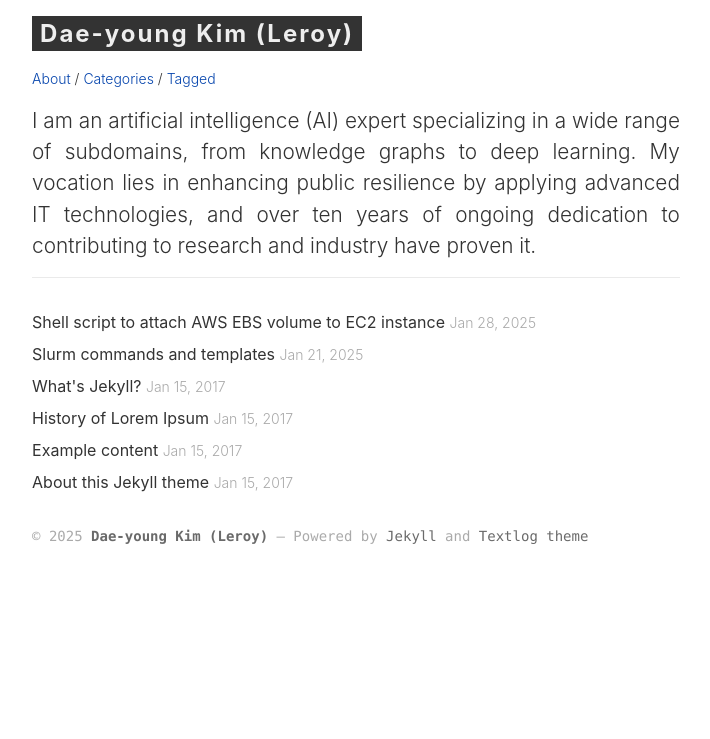
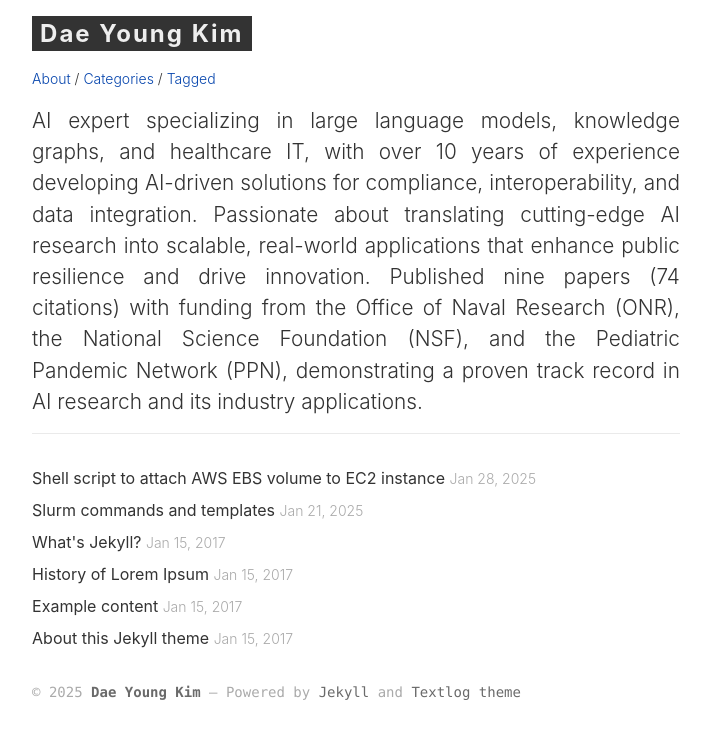
Before and after one commit to leroykim/leroykim.github.io, a Jekyll site: the page built from index.html, in a window 1280 px wide. Shown: the top 739 px of the page, without its empty margins (248-958 px from the left). Built offline with Jekyll 4.4.1, drawn with Linux system fonts in a browser that asks for light colours.

Commit message:
Update intro

```diff
--- a/_config.yml
+++ b/_config.yml
@@ -1,5 +1,5 @@
 # Site settings
-title: "Dae-young Kim (Leroy)"
+title: "Dae Young Kim"
 description: "AI Research Scientist | Expertise in LLMs & Knowledge Graphs"
 # baseurl: "/textlog" # required if used under gh-pages branch, else (under master branch) just leave empty/blank
 url: ""
--- a/_includes/intro.html
+++ b/_includes/intro.html
@@ -1,3 +1,6 @@
-<p class="site-intro">I am an artificial intelligence (AI) expert specializing in a wide range of subdomains, from
-    knowledge graphs to deep learning. My vocation lies in enhancing public resilience by applying advanced IT
-    technologies, and over ten years of ongoing dedication to contributing to research and industry have proven it.</p>
+<p class="site-intro">AI expert specializing in large language models, knowledge graphs, and healthcare IT, with over 10
+    years of experience developing AI-driven solutions for compliance, interoperability, and data integration.
+    Passionate about translating cutting-edge AI research into scalable, real-world applications that enhance public
+    resilience and drive innovation. Published nine papers (74 citations) with funding from the Office of Naval Research
+    (ONR), the National Science Foundation (NSF), and the Pediatric Pandemic Network (PPN), demonstrating a proven track
+    record in AI research and its industry applications. </p>
```
